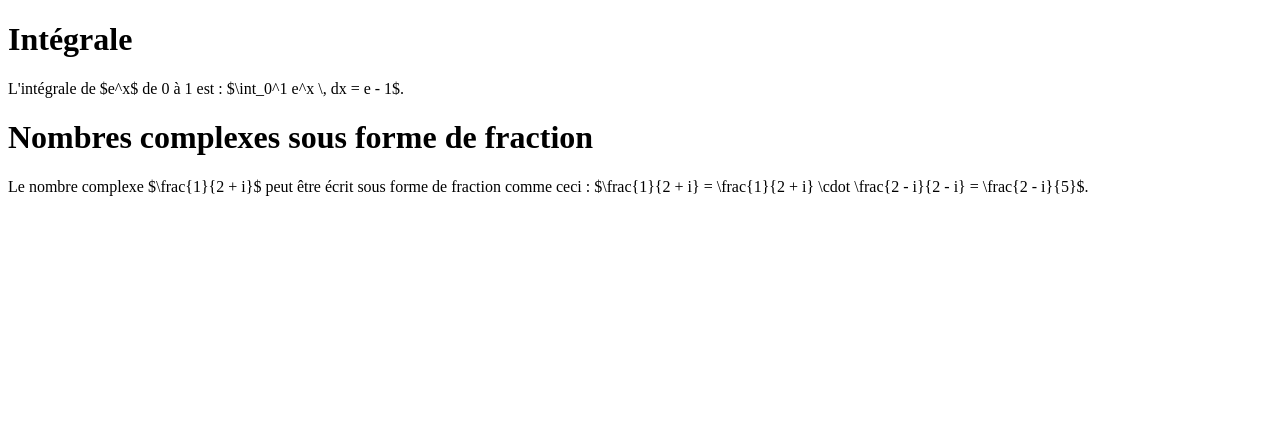
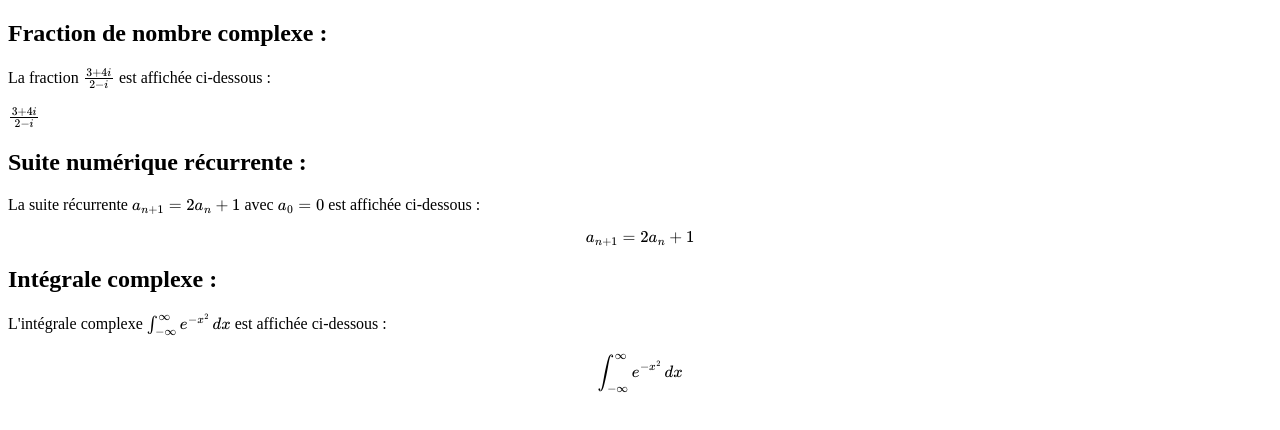
Before and after one commit to Galand2004/Quizz, a plain HTML site: page index.html in a window 1280 px wide. Drawn offline with nearby package versions, Linux system fonts and the light colour scheme; some packages are replaced by stand-ins of ours.

Commit message:
Update index.html

```diff
--- a/index.html
+++ b/index.html
@@ -1,16 +1,24 @@
 <!DOCTYPE html>
-<html lang="fr">
+<html lang="en">
 <head>
-  <meta charset="UTF-8">
-  <meta name="viewport" content="width=device-width, initial-scale=1.0">
-  <title>Intégrale et nombres complexes avec MathJax</title>
-  <script src="https://cdn.jsdelivr.net/npm/mathjax@3/es5/tex-svg.js"></script>
+    <meta charset="UTF-8">
+    <meta name="viewport" content="width=device-width, initial-scale=1.0">
+    <title>MathJax Example</title>
+    <script type="text/javascript" async
+        src="https://cdnjs.cloudflare.com/ajax/libs/mathjax/2.7.7/MathJax.js?config=TeX-MML-AM_CHTML">
+    </script>
 </head>
 <body>
-  <h1>Intégrale</h1>
-  <p>L'intégrale de $e^x$ de 0 à 1 est : $\int_0^1 e^x \, dx = e - 1$.</p>
+    <h2>Fraction de nombre complexe :</h2>
+    <p>La fraction \( \frac{3 + 4i}{2 - i} \) est affichée ci-dessous :</p>
+    \( \frac{3 + 4i}{2 - i} \)
 
-  <h1>Nombres complexes sous forme de fraction</h1>
-  <p>Le nombre complexe $\frac{1}{2 + i}$ peut être écrit sous forme de fraction comme ceci : $\frac{1}{2 + i} = \frac{1}{2 + i} \cdot \frac{2 - i}{2 - i} = \frac{2 - i}{5}$.
+    <h2>Suite numérique récurrente :</h2>
+    <p>La suite récurrente \( a_{n+1} = 2a_n + 1 \) avec \( a_0 = 0 \) est affichée ci-dessous :</p>
+    \[ a_{n+1} = 2a_n + 1 \]
+
+    <h2>Intégrale complexe :</h2>
+    <p>L'intégrale complexe \( \int_{-\infty}^{\infty} e^{-x^2} \, dx \) est affichée ci-dessous :</p>
+    \[ \int_{-\infty}^{\infty} e^{-x^2} \, dx \]
 </body>
 </html>
```
